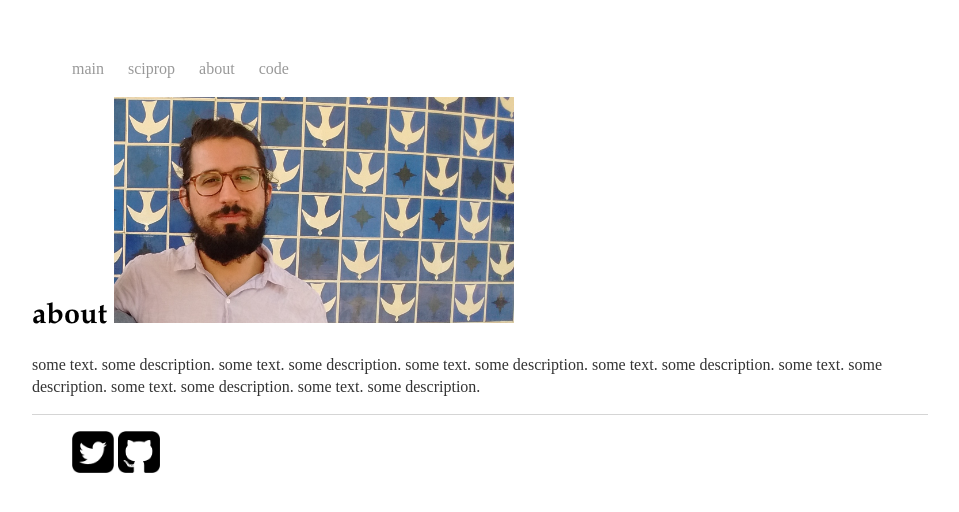
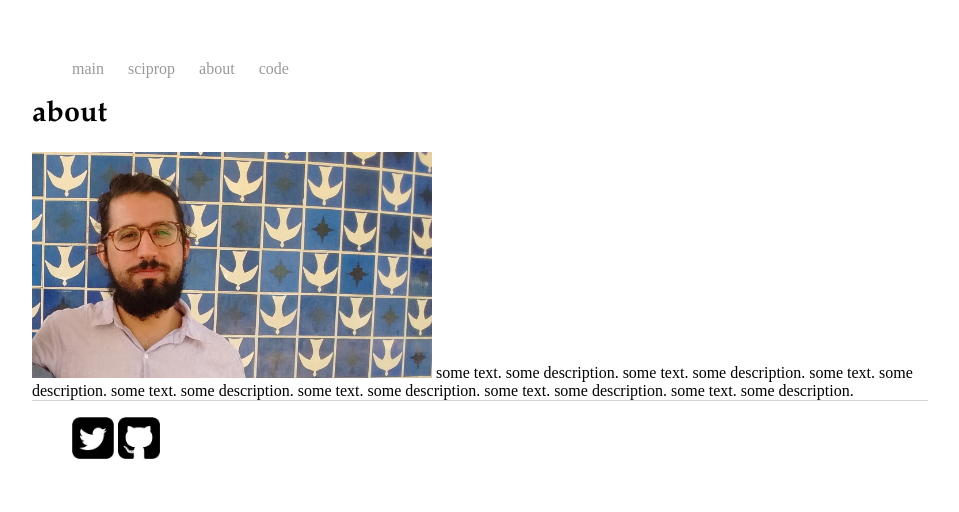
Before and after one commit to caesoma/caesoma.github.io, a Jekyll site: the page built from about/index.html, in a window 1280 px wide. Shown: the top 512 px of the page, without its empty margins (160-1119 px from the left). Built offline with Jekyll 4.4.1, drawn with Linux system fonts in a browser that asks for light colours.

Commit message:
update layout

```diff
--- a/about/index.html
+++ b/about/index.html
@@ -2,9 +2,10 @@
 layout: default
 title: about
 ---
-<h1>{{ page.title }} <img src="/images/me.jpeg" alt="foto" style="width:400px;height:226px;border:0;", align="topright"> </h1>
+<h1>{{ page.title }} </h1>
 
-<p>
+<img src="/images/me.jpeg" alt="foto" style="width:400px;height:226px;border:0;", align="topright">
+
   some text.
   some description.
   some text.
@@ -19,5 +20,3 @@
   some description.
   some text.
   some description.
-
-</p>
```
